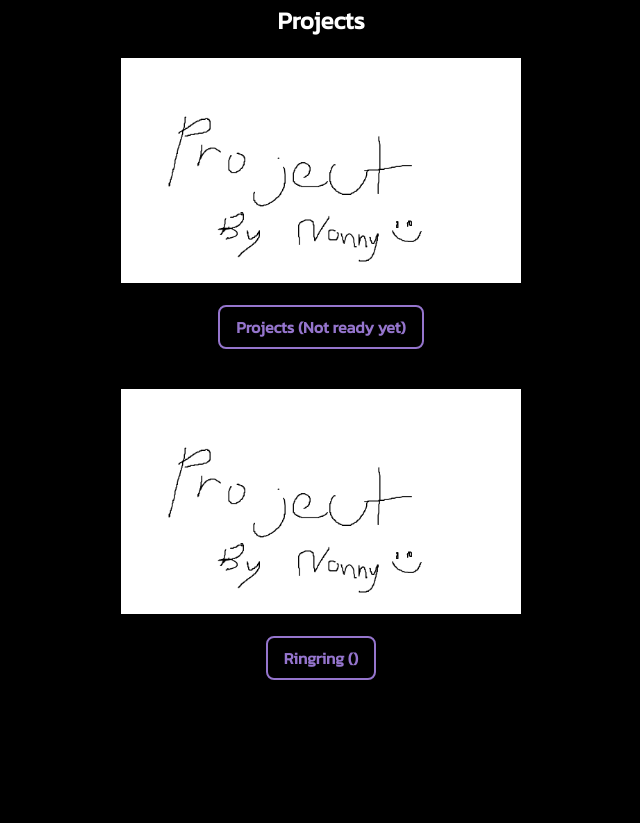
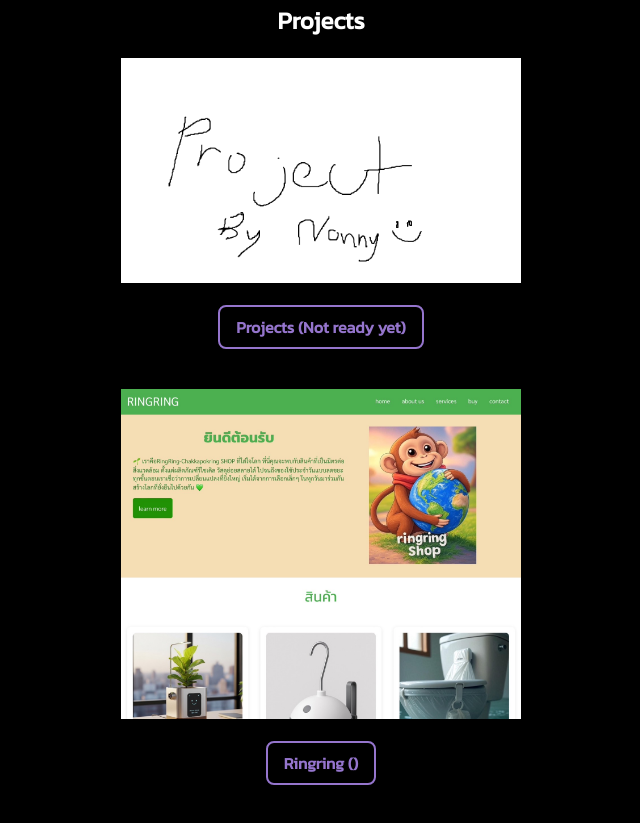
Before and after one commit to autthanit/autthanit.github.io, a plain HTML site: page pp.html in a window 1280 px wide. Shown: the part 3239-4062 px from the top of the page, without its empty margins (319-959 px from the left). Before the commit the page ends 3975 px from the top, so only its background shows below. Drawn offline with Linux system fonts and the light colour scheme.

Commit message:
Update pp.html

```diff
--- a/pp.html
+++ b/pp.html
@@ -80,6 +80,8 @@ a.project-link:hover {
     <img src="images/LINE_ALBUM_เกียรติบัตร_250810_5.jpg"width="400" height="auto"><br>
     4th Sudoku Middle school True A-math Thailand and International Championships 12th <br>
     <br>
+
+
 <h2>Projects</h2>
        <div class="image-container">
     <img src="images/Untitled.png" width="400" height="auto" align-items: center;/><br>
@@ -87,7 +89,7 @@ a.project-link:hover {
     <p><a class="project-link" href="https://autthanit77777.github.io/index.html">Projects (Not ready yet)</a></p>
     <br>
      <div class="image-container">
-    <img src="images/Untitled.png" width="400" height="auto" align-items: center;/><br>
+    <img src="images/S__1523715.jpg" width="400" height="auto" align-items: center;/><br>
   </div>
     <p><a class="project-link" href="https://ringring-chakkapokring.netlify.app/">Ringring ()</a></p>
 
```
